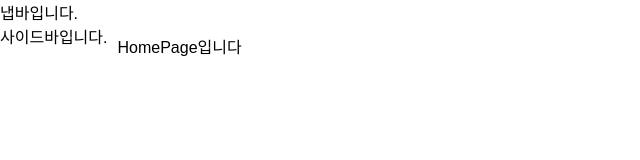
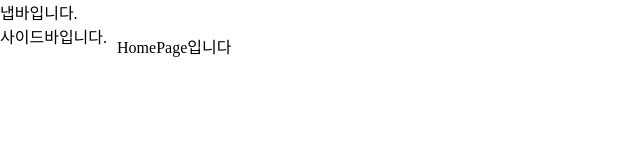
Before and after one commit to kmz6/2025_SE_6, a React (Vite) app in the folder frontend/: page / in a window 1280 px wide. Shown: the top 160 px of the page, without its empty margins (0-640 px from the left). Built offline with nearby package versions, Linux system fonts and the light colour scheme.

Commit message:
feat: 전역 스타일 변경

```diff
--- a/frontend/src/App.css
+++ b/frontend/src/App.css
@@ -0,0 +1,9 @@
+* {
+  margin: 0;
+  padding: 0;
+  box-sizing: border-box;
+}
+
+body {
+  font-family: "Pretendard";
+}
--- a/frontend/src/pages/LectureRoomPage.css
+++ b/frontend/src/pages/LectureRoomPage.css
@@ -1,13 +1,3 @@
-/* ====== 기본 설정 ====== */
-* {
-  box-sizing: border-box;
-}
-
-body {
-  margin: 0;
-  font-family: Arial, sans-serif;
-}
-
 /* ====== 전체 레이아웃 ====== */
 .container {
   display: flex;
```
